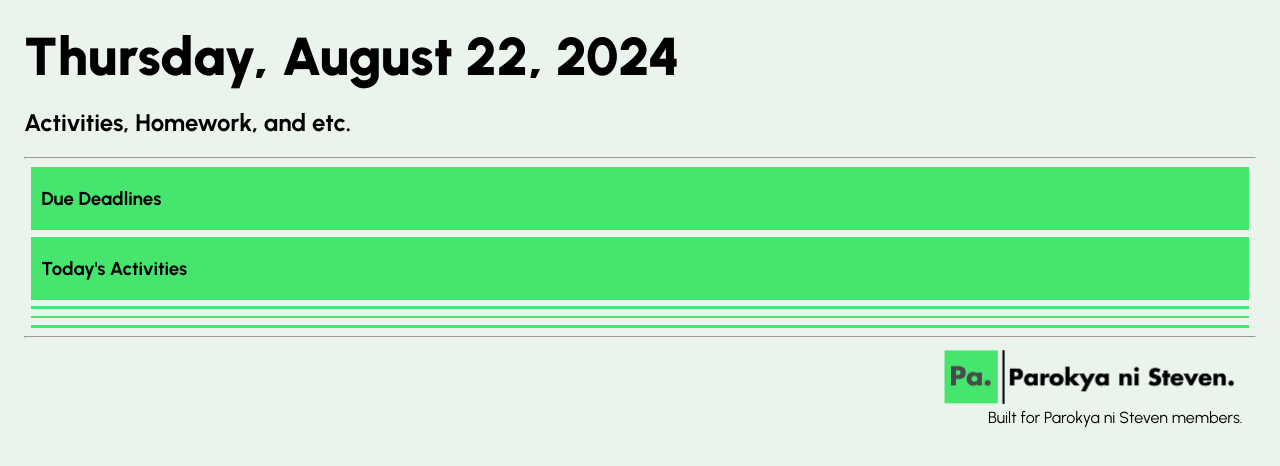
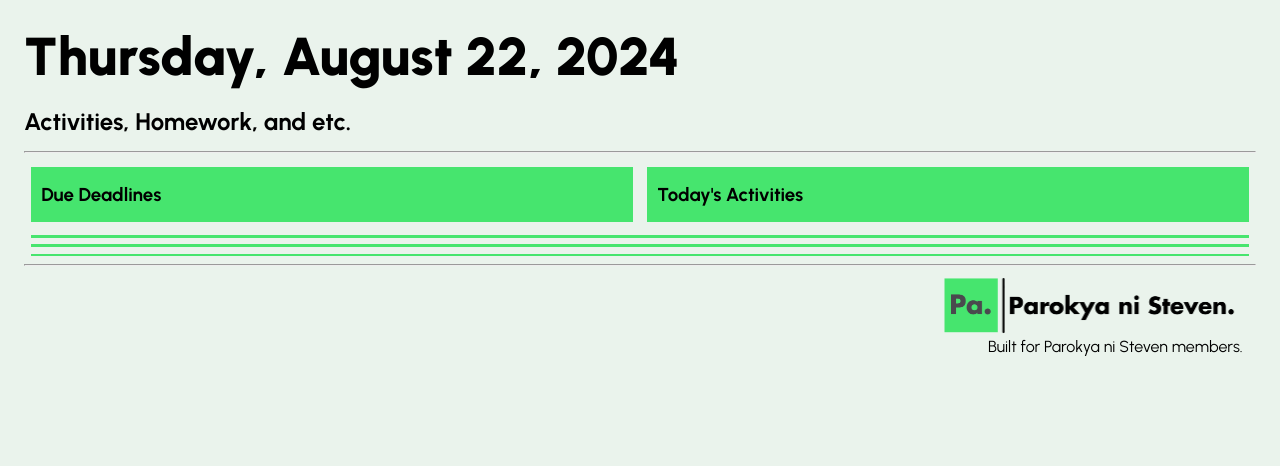
Before and after one commit to gamer0kayf1n3/parokya-homework, a Flask app: template templates/index.html in a window 1280 px wide. Shown: the top 466 px of the page. Run offline with Flask 3, Linux system fonts and the light colour scheme; the template is opened without the code that fills it, so the values that code supplies are empty.

Commit message:
layout table by twos

```diff
--- a/templates/index.html
+++ b/templates/index.html
@@ -5,12 +5,19 @@
 	<style>
 		@import url('https://fonts.googleapis.com/css2?family=Urbanist:ital,wght@0,100..900;1,100..900&display=swap');
 
-		h1,h2,h3,h4,h5,h6 {
-			margin: 0.15	in 0;
+		h1,
+		h2,
+		h3,
+		h4,
+		h5,
+		h6 {
+			margin: 0.15in 0;
 		}
+
 		body {
 			background-color: rgb(234, 243, 236);
 		}
+
 		* {
 			font-family: "Urbanist", sans-serif;
 			/*font-weight: 500;*/
@@ -67,10 +74,22 @@
 		#body #activitylist .item {
 			padding: 5px 0;
 		}
-		#body > div {
+
+		#body .box {
+			display: flex;
 			padding: 1pt 8pt;
 			margin: 5pt;
 			background-color: rgb(70, 229, 110);
+			flex-direction: column;
+			flex-basis: 100%;
+			flex: 1;
+		}
+
+		.row {
+			display: flex;
+			justify-content: space-evenly;
+			align-items: stretch;
+			flex-wrap: wrap;
 		}
 	</style>
 </head>
@@ -82,7 +101,8 @@
 		<hr>
 	</div>
 	<div id="body">
-		<div id="activitylist">
+		<div class="row">
+			<div class="box" id="activitylist">
 				<h3>Due Deadlines</h3>
 				{% for x in worklistData %}
 				<div class="item">
@@ -91,12 +111,13 @@
 				</div>
 				{% endfor %}
 			</div>
-		<div id="todayactivities">
+			<div class="box" id="todayactivities">
 				<h3>Today's Activities</h3>
 			</div>
-		<div id=""></div>
-		<div></div>
-		<div></div>
+		</div>
+		<div class="box" id=""></div>
+		<div class="box"></div>
+		<div class="box"></div>
 	</div>
 	<div id="footer">
 		<hr>
```
Lines whose indentation alone changed are shown as unchanged.
